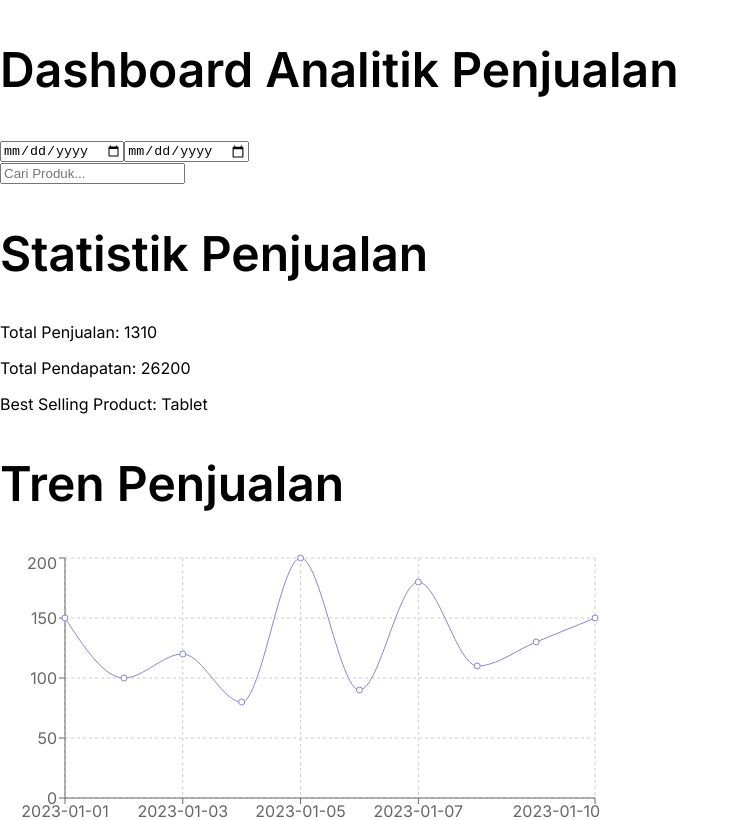
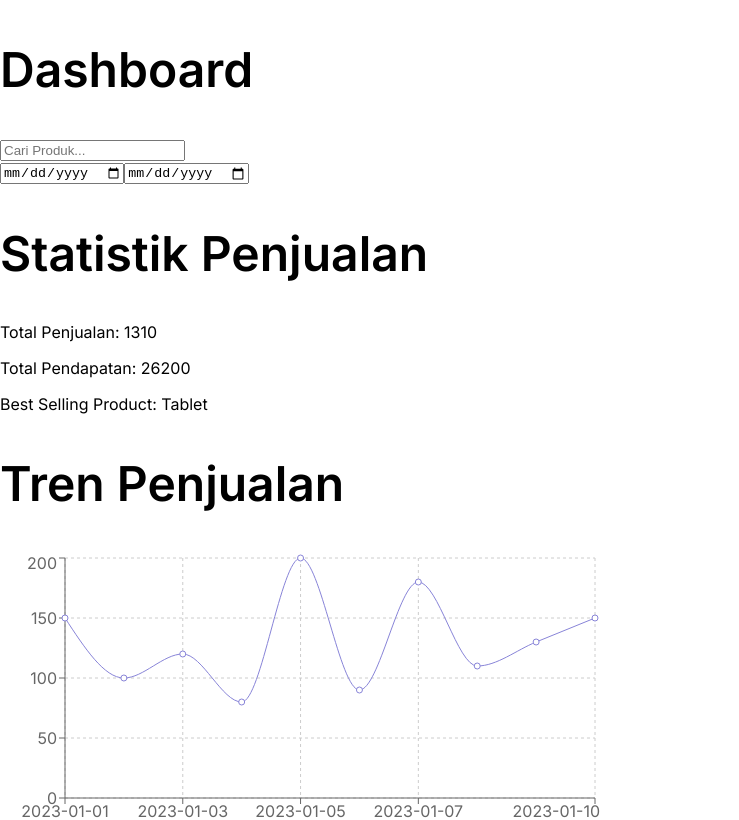
Before and after one commit to parukazz/db-sales-react, a React (Create React App) app: page / in a window 1280 px wide. Shown: the top 820 px of the page, without its empty margins (0-739 px from the left). Built offline with nearby package versions, Linux system fonts and the light colour scheme; data requests are answered from the project's data file.

Commit message:
[ADD] styling App

```diff
--- a/src/App.js
+++ b/src/App.js
@@ -35,12 +35,16 @@ function App() {
 
   return (
     <div className="App">
-      <h2>Dashboard Analitik Penjualan</h2>
-      <DateFilter setDateRange={setDateRange} />
-      <SearchBar setSearchQuery={setSearchQuery} />
-      <Statistics sales={filteredSales} />
-      <SalesChart sales={filteredSales} />
-      <SalesTable sales={filteredSales} />
+      <div className="container">
+        <h2 className="title">Dashboard</h2>
+        <div className="date-search-container">
+          <SearchBar setSearchQuery={setSearchQuery} />
+          <DateFilter setDateRange={setDateRange} />
+        </div>
+        <Statistics sales={filteredSales} />
+        <SalesChart sales={filteredSales} />
+        <SalesTable sales={filteredSales} />
+      </div>
     </div>
   );
 }
```
